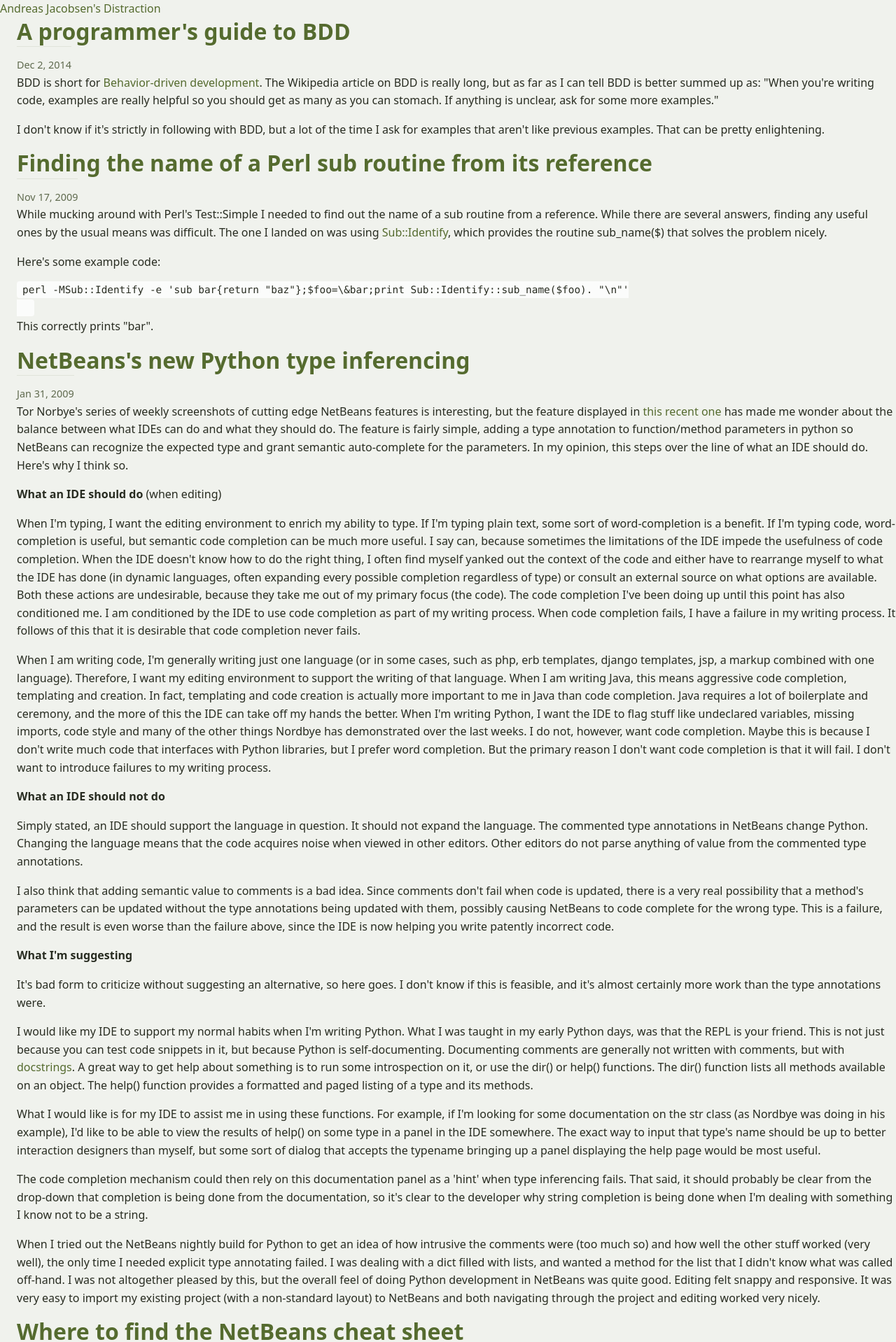
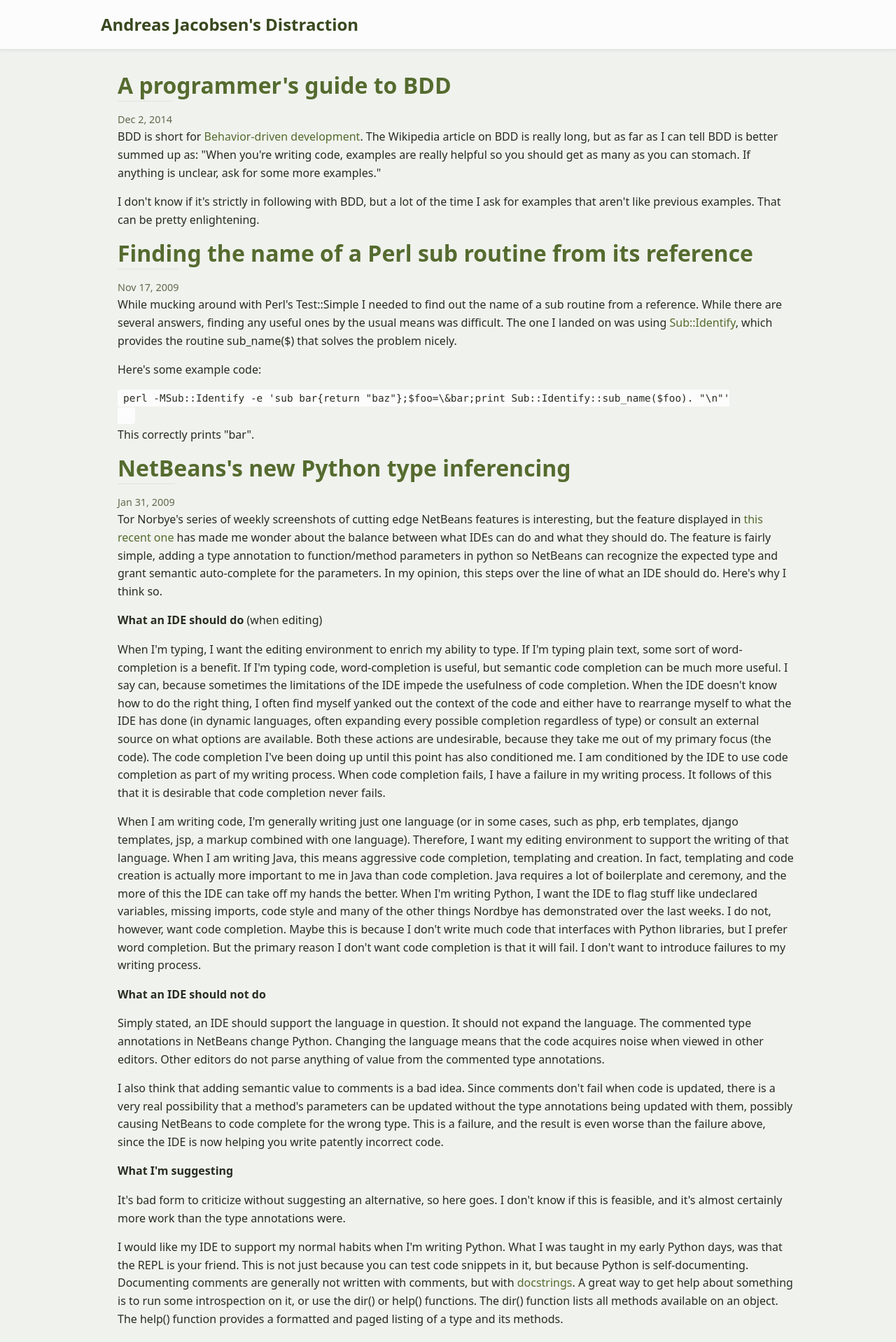
Before and after one commit to andreaja/andreaja.github.io, a Jekyll site: the page built from index.html, in a window 1280 px wide. Shown: the top 1918 px of the page at 70% size. Built offline with Jekyll 4.4.1, drawn with Linux system fonts in a browser that asks for light colours.

Commit message:
Header styles

```diff
--- a/css/main.css
+++ b/css/main.css
@@ -112,6 +112,130 @@
 .post-meta {
     font-size: 0.8rem;
     color: var(--color-copy-lighter);
+}
+
+/* Header Container */
+.site-header {
+    background-color: var(--color-foreground);
+    border-bottom: 1px solid var(--color-border);
+    padding: var(--spacing-md) 0;
+    box-shadow: 0 2px 4px rgba(0, 0, 0, 0.05);
+}
+
+/* Header Wrapper */
+.site-header .wrapper {
+    max-width: var(--container-max);
+    margin: 0 auto;
+    padding: 0 var(--spacing-lg);
+    display: flex;
+    justify-content: space-between;
+    align-items: center;
+}
+
+/* Site Title */
+.site-title {
+    font-family: var(--font-headings);
+    font-size: 1.5rem;
+    font-weight: 700;
+    color: var(--color-primary-dark);
+    text-decoration: none;
+    transition: color 0.2s ease;
+}
+
+.site-title:hover {
+    color: var(--color-primary);
+    text-decoration: none;
+}
+
+/* Page Content Adjustment */
+.page-content {
+    padding: var(--spacing-xl) 0;
+}
+
+.page-content .wrapper {
+    max-width: var(--container-max);
+    margin: 0 auto;
+    padding: 0 var(--spacing-lg);
+}
+
+/* Optional Navigation Styles */
+.site-nav {
+    display: flex;
+    align-items: center;
+    gap: var(--spacing-lg);
+}
+
+.site-nav .page-link {
+    color: var(--color-copy);
+    font-size: 1rem;
+    font-weight: 500;
+    text-decoration: none;
+    transition: color 0.2s ease;
+    position: relative;
+}
+
+.site-nav .page-link:hover {
+    color: var(--color-primary);
+}
+
+.site-nav .page-link::after {
+    content: '';
+    position: absolute;
+    bottom: -4px;
+    left: 0;
+    width: 100%;
+    height: 2px;
+    background-color: var(--color-primary);
+    transform: scaleX(0);
+    transition: transform 0.2s ease;
+}
+
+.site-nav .page-link:hover::after {
+    transform: scaleX(1);
+}
+
+/* Mobile Navigation Toggle */
+.menu-icon {
+    display: none;
+    cursor: pointer;
+    padding: var(--spacing-sm);
+}
+
+/* Responsive Adjustments */
+@media (max-width: 768px) {
+    .site-header {
+        padding: var(--spacing-sm) 0;
+    }
+
+    .site-header .wrapper {
+        padding: 0 var(--spacing-md);
+    }
+
+    .site-title {
+        font-size: 1.25rem;
+    }
+
+    /* Mobile Navigation Styles */
+    .menu-icon {
+        display: block;
+    }
+
+    .site-nav {
+        display: none;
+        position: absolute;
+        top: 100%;
+        left: 0;
+        right: 0;
+        background-color: var(--color-foreground);
+        padding: var(--spacing-md);
+        border-bottom: 1px solid var(--color-border);
+        flex-direction: column;
+        gap: var(--spacing-md);
+    }
+
+    .site-nav.active {
+        display: flex;
+    }
 }
 
 /* blogposts */
```
